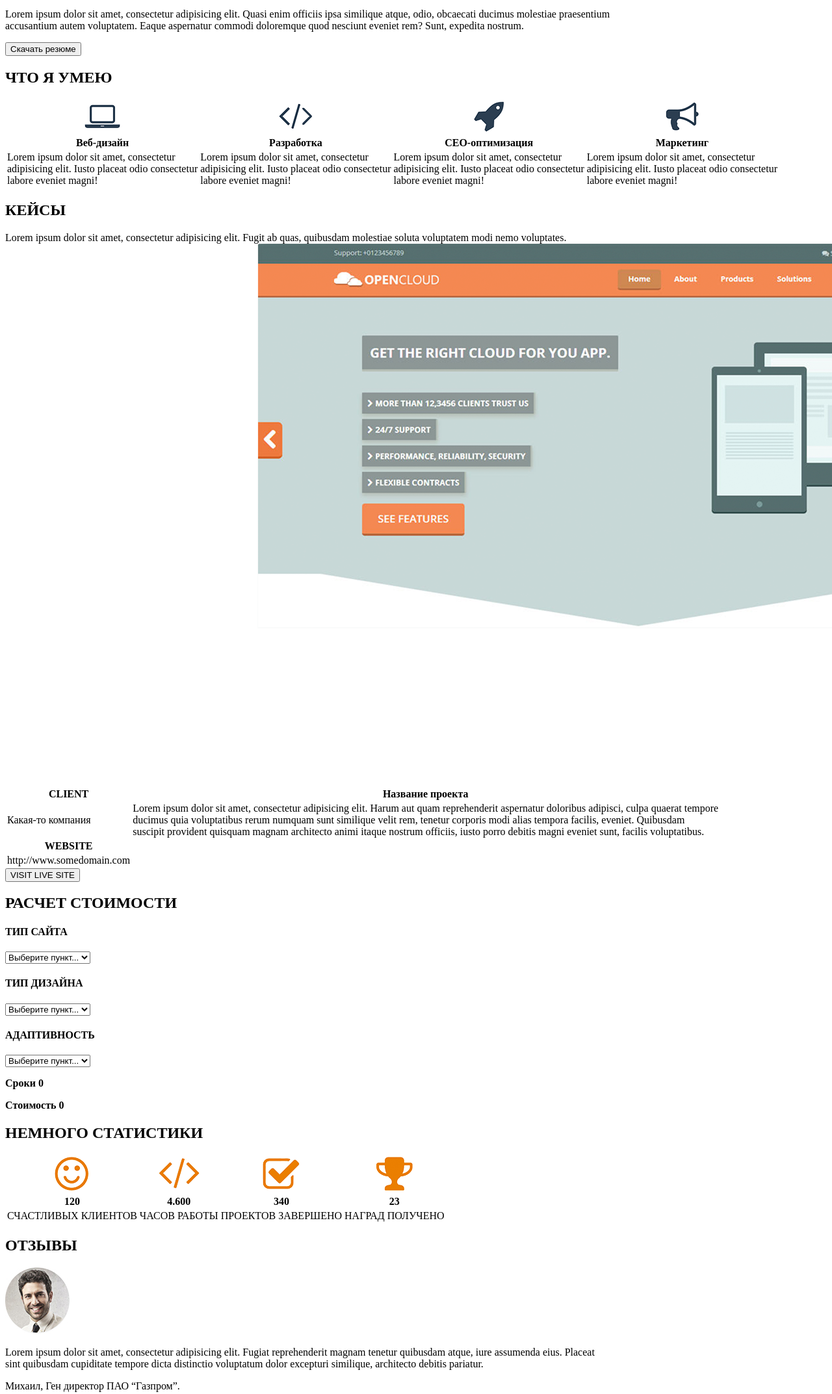
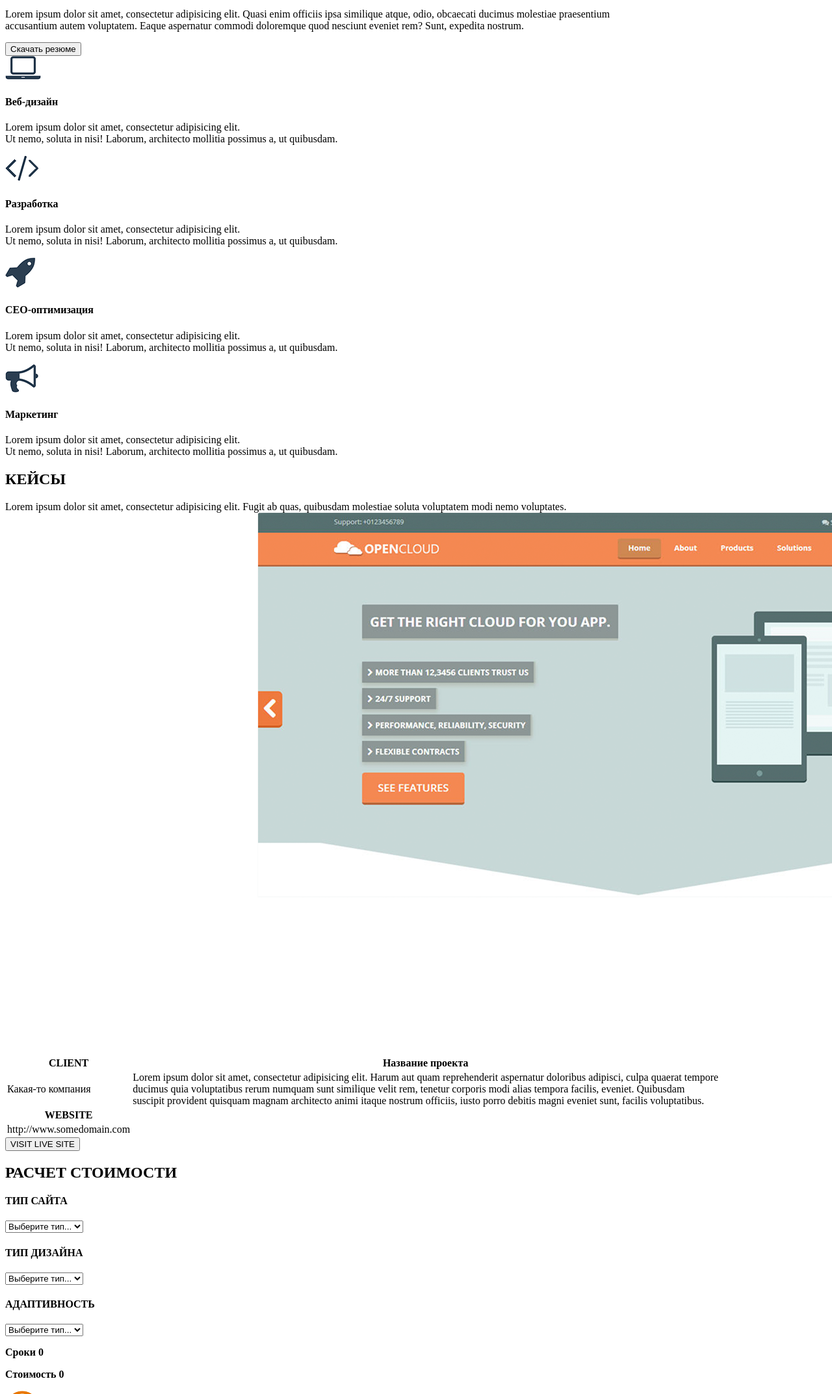
Before and after one commit to sergokss/sergokss.githu.io, a plain HTML site: page src/index.html in a window 1280 px wide. Shown: the part 655-2800 px from the top of the page at 65% size. Drawn offline with Linux system fonts and the light colour scheme.

Commit message:
Исправил ДЗ 1
Убрал таблицы и сделал полупрозрачную надпись в выпадающих списках

```diff
--- a/src/index.html
+++ b/src/index.html
@@ -44,30 +44,33 @@
             <input type="submit" value="Скачать резюме">
         </div>
     </div>
-    <div class="main">
-        <div class="title__container">
-            <h2>ЧТО Я УМЕЮ</h2>
-            <table border="0">
-                <tr>
-                    <th><img src="img/%D0%BD%D0%BE%D1%83%D1%82.png" alt="" </th>
-                    <th> <img src="img/%D0%B7%D0%BD%D0%B0%D0%BA.png" alt=""></th>
-                    <th> <img src="img/%D1%80%D0%B0%D0%BA%D0%B5%D1%82%D0%B0.png" alt=""></th>
-                    <th><img src="img/%D0%B3%D1%80%D0%B0%D0%BC%D0%BC%D0%BE%D1%84%D0%BE%D0%BD.png" alt=""></th>
-                </tr>
-                <tr>
-                    <th>Веб-дизайн</th>
-                    <th>Разработка</th>
-                    <th>СЕО-оптимизация</th>
-                    <th>Маркетинг</th>
-                </tr>
-                <tr>
-                    <td>Lorem ipsum dolor sit amet, consectetur <br> adipisicing elit. Iusto placeat odio consectetur <br> labore eveniet magni!</td>
-                    <td>Lorem ipsum dolor sit amet, consectetur <br> adipisicing elit. Iusto placeat odio consectetur <br> labore eveniet magni!</td>
-                    <td>Lorem ipsum dolor sit amet, consectetur <br> adipisicing elit. Iusto placeat odio consectetur <br> labore eveniet magni!</td>
-                    <td>Lorem ipsum dolor sit amet, consectetur <br> adipisicing elit. Iusto placeat odio consectetur <br> labore eveniet magni!</td>
-                </tr>
-            </table>
-        </div>
+    <div class="item_skills">
+
+        <img src="img/%D0%BD%D0%BE%D1%83%D1%82.png" alt="Изображение">
+        <h4> Веб-дизайн </h4>
+        <p>Lorem ipsum dolor sit amet, consectetur adipisicing elit. <br>Ut nemo, soluta in nisi! Laborum, architecto mollitia possimus a, ut quibusdam.</p>
+
+    </div>
+    <div class="item_skills">
+
+        <img src="img/%D0%B7%D0%BD%D0%B0%D0%BA.png" alt="Изображение">
+        <h4> Разработка </h4>
+        <p>Lorem ipsum dolor sit amet, consectetur adipisicing elit. <br>Ut nemo, soluta in nisi! Laborum, architecto mollitia possimus a, ut quibusdam.</p>
+
+    </div>
+    <div class="item_skills">
+
+        <img src="img/%D1%80%D0%B0%D0%BA%D0%B5%D1%82%D0%B0.png" alt="Изображение">
+        <h4> СЕО-оптимизация </h4>
+        <p>Lorem ipsum dolor sit amet, consectetur adipisicing elit. <br>Ut nemo, soluta in nisi! Laborum, architecto mollitia possimus a, ut quibusdam.</p>
+
+    </div>
+    <div class="item_skills">
+
+        <img src="img/%D0%B3%D1%80%D0%B0%D0%BC%D0%BC%D0%BE%D1%84%D0%BE%D0%BD.png" alt="Изображение">
+        <h4> Маркетинг </h4>
+        <p>Lorem ipsum dolor sit amet, consectetur adipisicing elit. <br>Ut nemo, soluta in nisi! Laborum, architecto mollitia possimus a, ut quibusdam.</p>
+
     </div>
     <div class="main">
         <div class="title__container">
@@ -94,25 +97,25 @@
         </div>
     </div>
     <div class="main">
-        <div class="title__container">
+        <div class="title_stoim">
             <h2>РАСЧЕТ СТОИМОСТИ</h2>
             <h4>ТИП САЙТА</h4>
             <select>
-                <option>Выберите пункт...</option>
+                <option value="1" selected disabled>Выберите тип...</option>
                 <option>Тип 1</option>
                 <option>Тип 2</option>
                 <option>Тип 3</option>
             </select>
             <h4>ТИП ДИЗАЙНА</h4>
             <select>
-                <option>Выберите пункт...</option>
+                <option value="1" selected disabled>Выберите тип...</option>
                 <option>Дизайн 1</option>
                 <option>Дизайн 2</option>
                 <option>Дизайн 3</option>
             </select>
             <h4>АДАПТИВНОСТЬ</h4>
             <select>
-                <option>Выберите пункт...</option>
+               <option value="1" selected disabled>Выберите тип...</option>
                 <option>Тип 1</option>
                 <option>Тип 2</option>
                 <option>Тип 3</option>
@@ -121,31 +124,33 @@
             <p><b>Cтоимость 0</b></p>
         </div>
     </div>
-    <div class="main">
-        <div class="title__container">
-            <h2>НЕМНОГО СТАТИСТИКИ</h2>
-            <table border="0">
-                <tr>
-                    <th><img src="img/%D1%81%D0%BC%D0%B0%D0%B9%D0%BB.png" alt="" </th>
-                    <th> <img src="img/%D1%81%D0%BA%D0%BE%D0%B1%D0%BA%D0%B8.png" alt=""></th>
-                    <th> <img src="img/%D0%B3%D0%B0%D0%BB%D0%BE%D1%87%D0%BA%D0%B0.png" alt=""></th>
-                    <th><img src="img/%D0%BA%D1%83%D0%B1%D0%BE%D0%BA.png" alt=""></th>
-                </tr>
-                <tr>
-                    <th>120</th>
-                    <th>4.600</th>
-                    <th>340</th>
-                    <th>23</th>
-                </tr>
-                <tr>
+    <div class="item_skills">
 
-                    <td>СЧАСТЛИВЫХ КЛИЕНТОВ</td>
-                    <td>ЧАСОВ РАБОТЫ</td>
-                    <td>ПРОЕКТОВ ЗАВЕРШЕНО</td>
-                    <td>НАГРАД ПОЛУЧЕНО</td>
-                </tr>
-            </table>
-        </div>
+        <img src="img/%D1%81%D0%BC%D0%B0%D0%B9%D0%BB.png" alt="Изображение">
+        <h4> 120 </h4>
+        <p>СЧАСТЛИВЫХ КЛИЕНТОВ</p>
+
+    </div>
+    <div class="item_stats">
+
+        <img src="img/%D1%81%D0%BA%D0%BE%D0%B1%D0%BA%D0%B8.png" alt="Изображение">
+        <h4> 4.600 </h4>
+        <p>ЧАСОВ РАБОТЫ</p>
+
+    </div>
+    <div class="item_stats">
+
+        <img src="img/%D0%B3%D0%B0%D0%BB%D0%BE%D1%87%D0%BA%D0%B0.png" alt="Изображение">
+        <h4> 340 </h4>
+        <p>ПРОЕКТОВ ЗАВЕРШЕНО</p>
+
+    </div>
+    <div class="item_stats">
+
+        <img src="img/%D0%BA%D1%83%D0%B1%D0%BE%D0%BA.png" alt="Изображение">
+        <h4> 23 </h4>
+        <p>Lorem ipsum dolor sit amet, consectetur adipisicing elit. <br>Ut nemo, soluta in nisi! Laborum, architecto mollitia possimus a, ut quibusdam.</p>
+
     </div>
     <div class="main">
         <div class="title__contaier">
@@ -160,18 +165,17 @@
         <div class="title_container">
             <h2>МОИ КОНТАКТЫ</h2>
             <p>Lorem ipsum dolor sit amet, consectetur adipisicing elit. Mollitia vel, itaque, quo ratione eveniet natus.</p>
-            <table border="0">
-                <tr>
-                    <th><img src="img/%D0%B3%D0%B5%D0%BE.png" alt="" </th>
-                    <th> <img src="img/%D0%BA%D0%BE%D0%BD%D0%B2%D0%B5%D1%80%D1%82.png" alt=""></th>
-                    <th> <img src="img/%D1%82%D1%80%D1%83%D0%B1%D0%B0.png" alt=""></th>
-                </tr>
-                <tr>
-                    <th>Санкт-Петербург<br> Невский проспект 11</th>
-                    <th>info@companyname.com</th>
-                    <th>+7 999 999-99-99</th>
-                </tr>
-            </table>
+            <div class="item_contacts">
+
+                <img src="img/%D0%B3%D0%B5%D0%BE.png" alt="Изображение">
+                <h4> Санкт-Петербург Невский проспект 11 </h4>
+            </div>
+           <div></div> <img src="img/%D0%BA%D0%BE%D0%BD%D0%B2%D0%B5%D1%80%D1%82.png" alt="Изображение">
+                <h4> info@companyname.com </h4>
+                </div>
+               <div> <img src="img/%D1%82%D1%80%D1%83%D0%B1%D0%B0.png" alt="Изображение">
+                <h4> +7 999 999-99-99 </h4>
+                </div>
             <h4>ОСТАВЬТЕ МНЕ СООБЩЕНИЕ</h4>
             <form action="#">
                 <input type="text" placeholder="Имя">
@@ -192,9 +196,9 @@
             <img src="img/%D0%9A%D0%B0%D1%80%D1%82%D0%B0%20%D0%BA%D0%BE%D0%BF%D0%B8%D1%8F.jpg" alt="">
         </div>
     </div>
-<div class="copyright">
-    <p>Copyright © 2021 Андрей Браун. Design by Web</p>
-</div>
+    <div class="copyright">
+        <p>Copyright © 2021 Андрей Браун. Design by Web</p>
+    </div>
 
 
 
```
